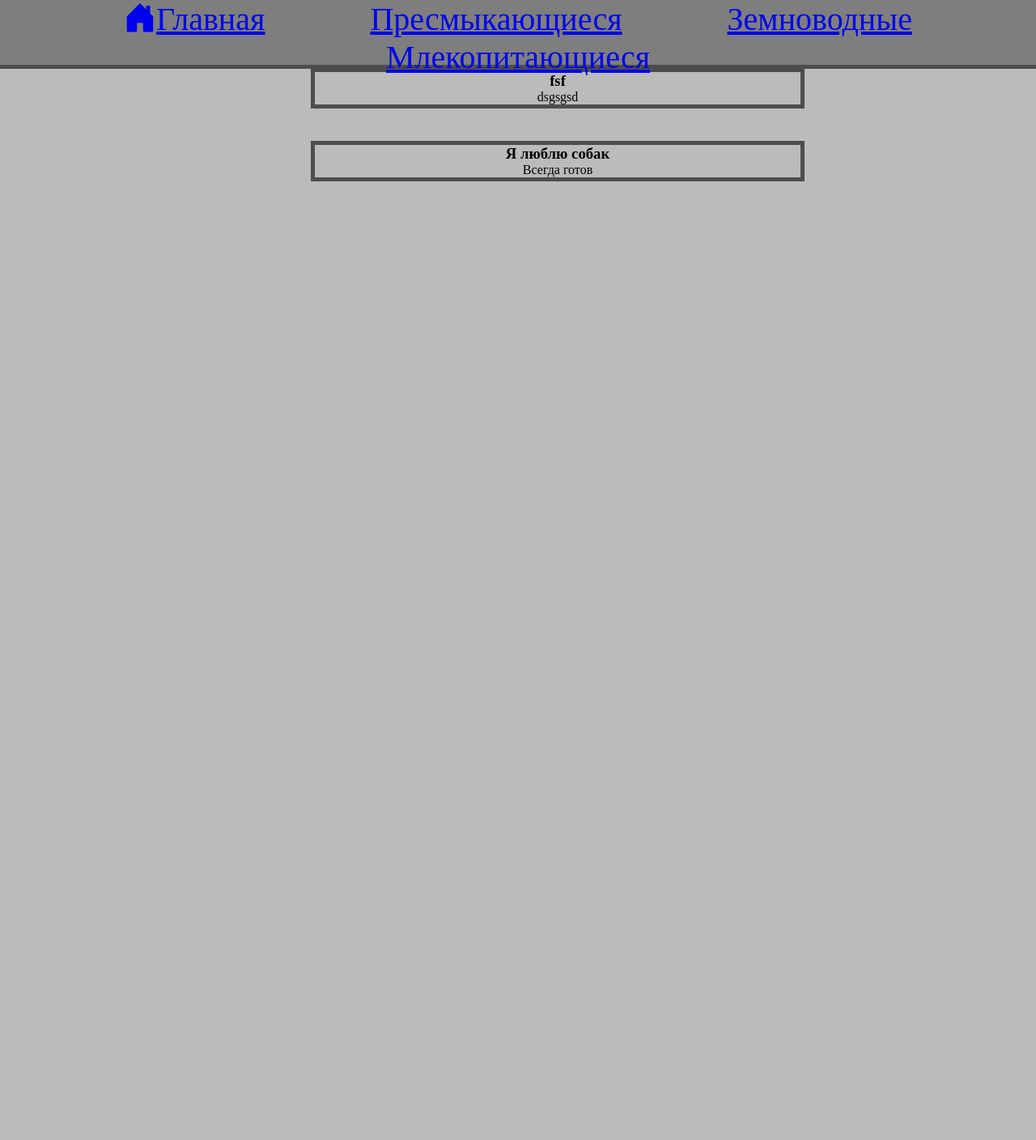
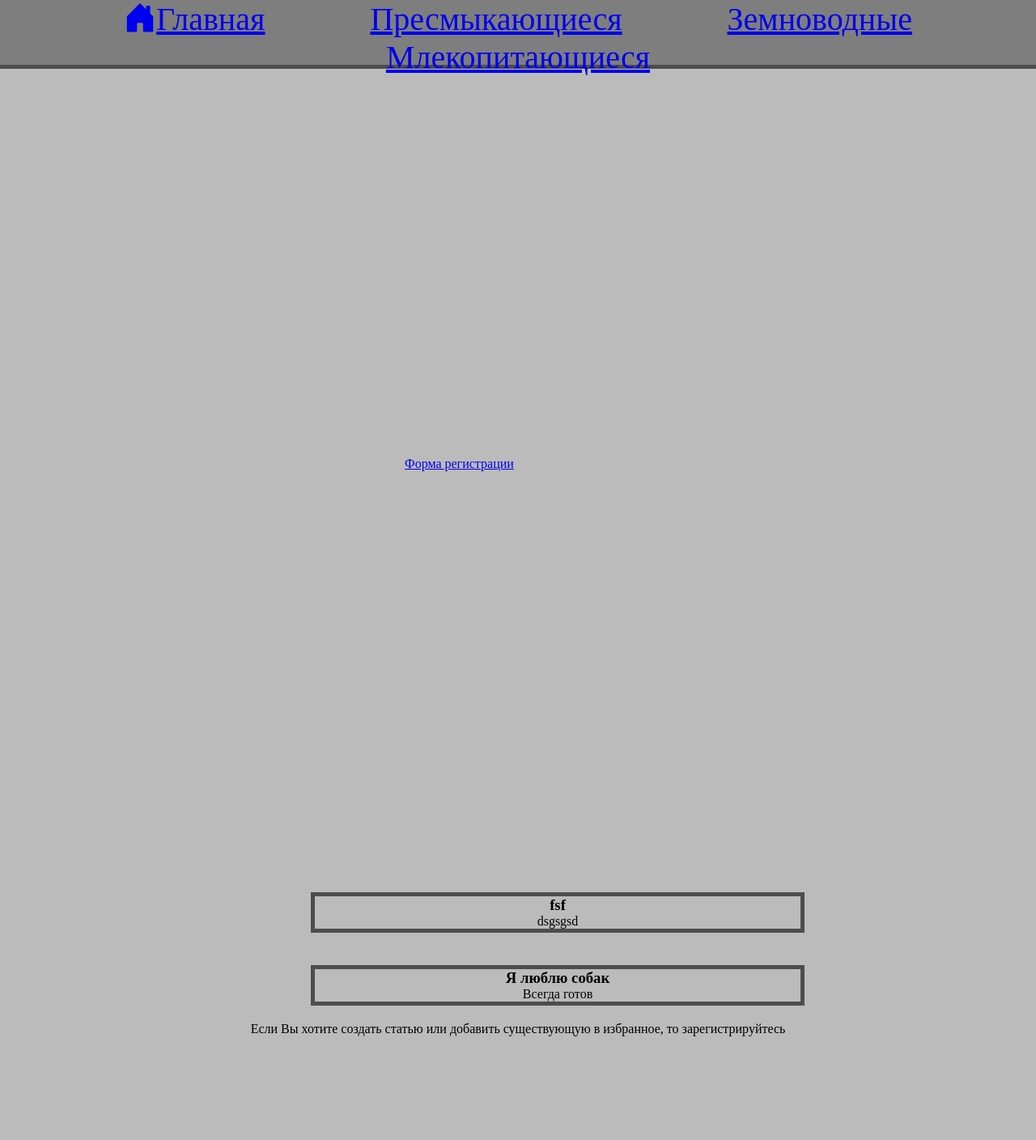
Before and after one commit to Frize123/Django, a Django app: page /base/ in a window 1280 px wide. Shown: the whole page at 81% size. Before the commit the page ends 224 px from the top, so only its background shows below. Run offline with Django 4.2, Linux system fonts and the light colour scheme; data comes from the database, SQL or seed files in the repository; both versions use the stored data as it was after the commit; some libraries are stand-ins or nearby versions.

Commit message:
Third commit

```diff
--- a/mysite/mainpage/static/main/css/base.css
+++ b/mysite/mainpage/static/main/css/base.css
@@ -97,3 +97,6 @@
   background-size: 40px 40px;
   background-repeat: no-repeat;
 }
+.article_text{
+  text-align: center;
+}
--- a/mysite/mainpage/templates/main/base.html
+++ b/mysite/mainpage/templates/main/base.html
@@ -12,7 +12,7 @@
 
     <link rel="stylesheet" href="{% static 'main/css/base.css' %}">
       <link rel="stylesheet" href="https://cdn.jsdelivr.net/npm/bootstrap-icons@1.8.2/font/bootstrap-icons.css">
-    <title>База</title>
+    <title>Форум</title>
 
 </head>
 <body>
@@ -22,6 +22,7 @@
        Пресмыкающиеся</a>
    <a href='{% url 'second' %}'>Земноводные</a>
        <a href='{% url 'third' %}'>Млекопитающиеся</a></p></nav>
+       <a href='{% url 'register' %}'><p class="text">Форма регистрации</p></a>
 
   {% for el in animals%}
     <div class="news">
@@ -37,6 +38,8 @@
 
   {% if user.is_authenticated %}
   <div class="news1"><button class="btn btn-success" type="submit"><a href='{% url 'create' %}'>Создать Статью</a></button></div>
+  {% else %}
+  <div class="article_text">Если Вы хотите создать статью или добавить существующую в избранное, то зарегистрируйтесь</div>
   {% endif %}
 
   <script src="//ajax.googleapis.com/ajax/libs/jquery/1.9.1/jquery.min.js"></script>
--- a/mysite/mainpage/templates/main/index.html
+++ b/mysite/mainpage/templates/main/index.html
@@ -4,8 +4,8 @@
 {% block content %}
 <title>All about Animals</title>
 <body>
-  <a href='{% url 'register' %}'><p class="text">Форма регистрации</p></a>
-  <a href='{% url 'base_home' %}'><p class="text">база данных</p></a>
+
+  <a href='{% url 'base_home' %}'><p class="text">Форум</p></a>
 
           <h1 class="title">Всё о животных</h1>
         <p class="text">Здесь вы сможете узнать о многих животных. Например,слово <span class="word">живо́тные</span> (лат. Animalia) — <strong>традиционно (со времён Аристотеля) выделяемая категория организмов, в настоящее время рассматриваемая в качестве биологического царства.</strong> Животные являются основным объектом изучения зоологии.<br>
```
Also changed, not shown: mysite/db.sqlite3, 10 other files.
